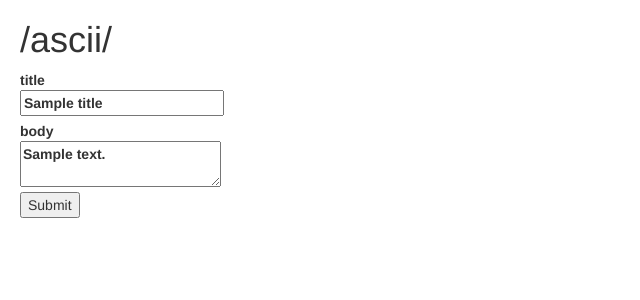
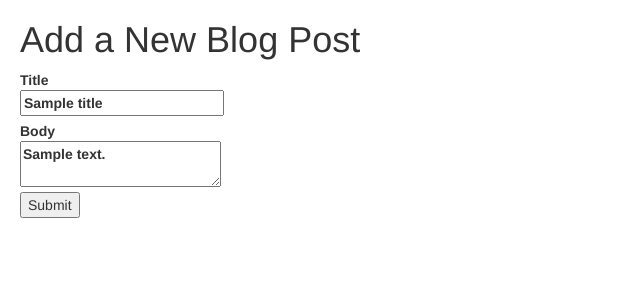
Before and after one commit to cehavens/build-a-blog-v2, a Python web app: template templates/newpost.html in a window 1280 px wide. Shown: the part 60-360 px from the top of the page, without its empty margins (0-640 px from the left). Run offline with Jinja, Linux system fonts and the light colour scheme; the template is opened without the code that fills it: most values are stand-ins (such as "Sample title", 1, 10 or a date in 2020); some libraries are stand-ins or nearby versions.

Commit message:
updatd newpost.html H1

```diff
--- a/templates/newpost.html
+++ b/templates/newpost.html
@@ -2,16 +2,16 @@
 
 {% block content %}
 
-<h1>/ascii/</h1>
+<h1>Add a New Blog Post</h1>
 
 <form method="post">
     <label>
-        <div>title</div>
+        <div>Title</div>
         <input type="text" name="title" value="{{title}}">
     </label>
     <br/>
     <label>
-        <div>body</div>
+        <div>Body</div>
         <textarea name="body">{{body}}</textarea>
     </label>
     <br/>
```
Also changed, not shown: 1 other file.
